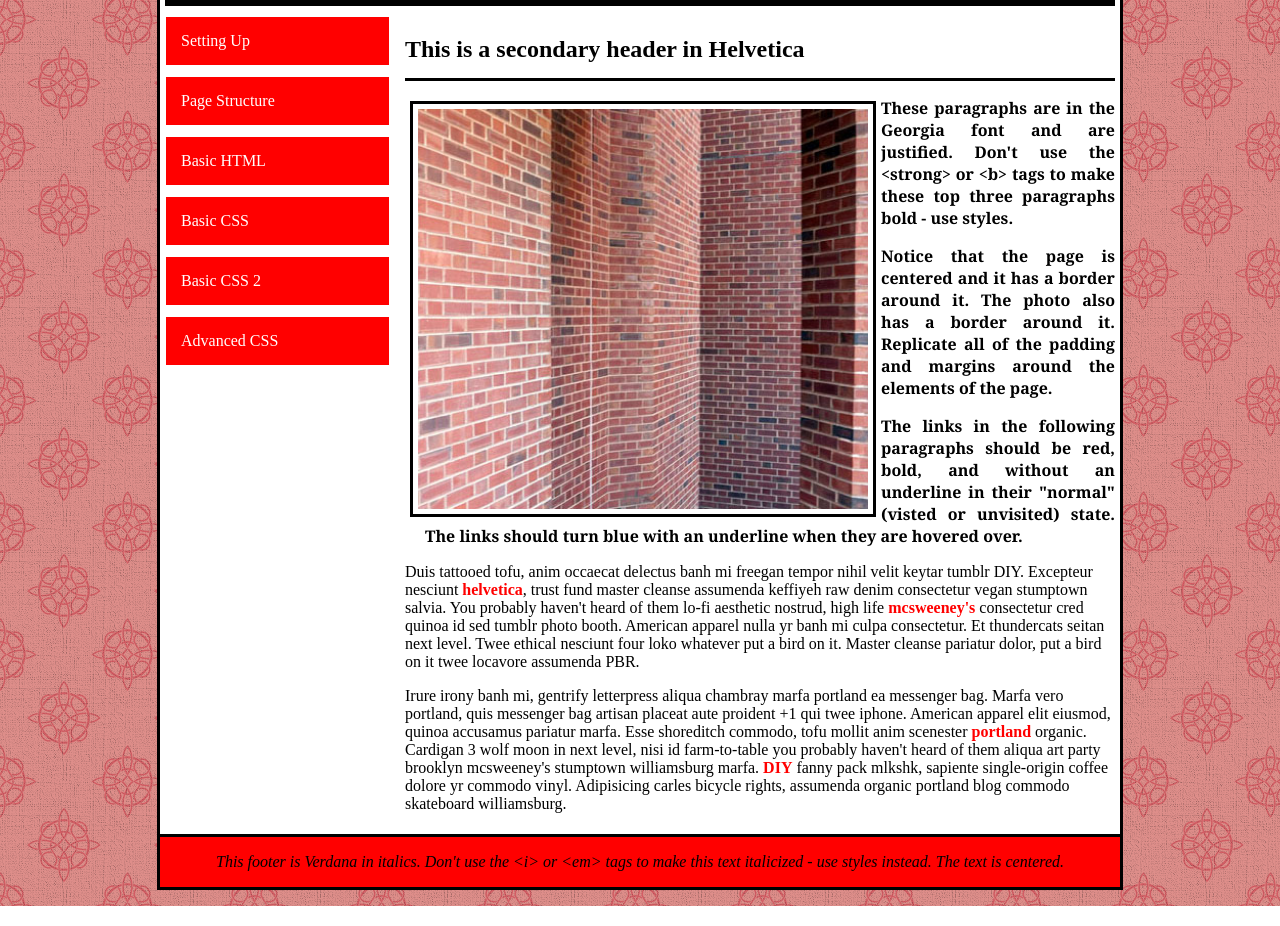
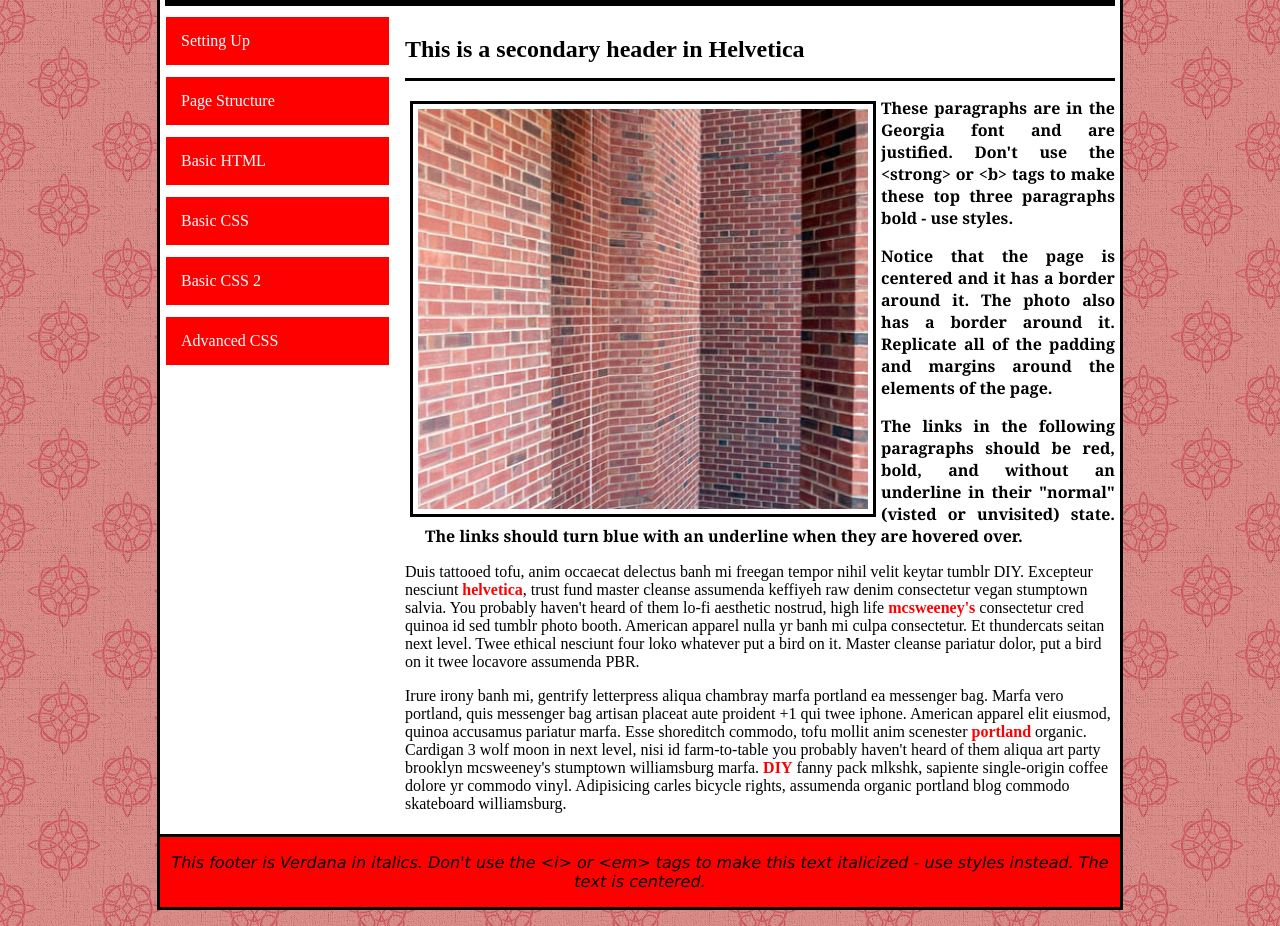
Before and after one commit to wkandre/CTK301, a plain HTML site: page assignment6.html in a window 1280 px wide. Shown: the part 108-1034 px from the top of the page. Drawn offline with Linux system fonts and the light colour scheme.

Commit message:
Update assignment6.css

```diff
--- a/assignment6.css
+++ b/assignment6.css
@@ -29,6 +29,7 @@ nav {
     border-top: 3px solid black;
     font-style: italic;
     text-align: center;
+    font-family: Verdana, sans-serif;
   }
 
   #right {
```
